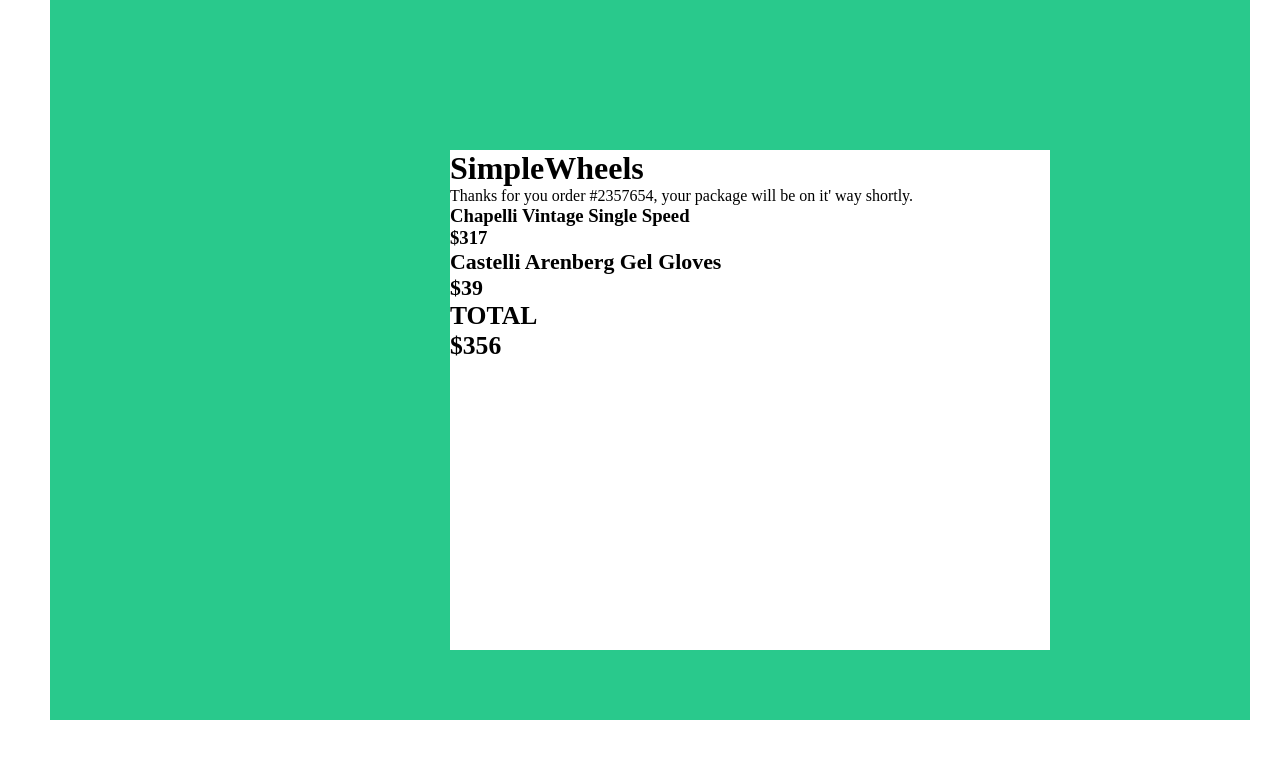
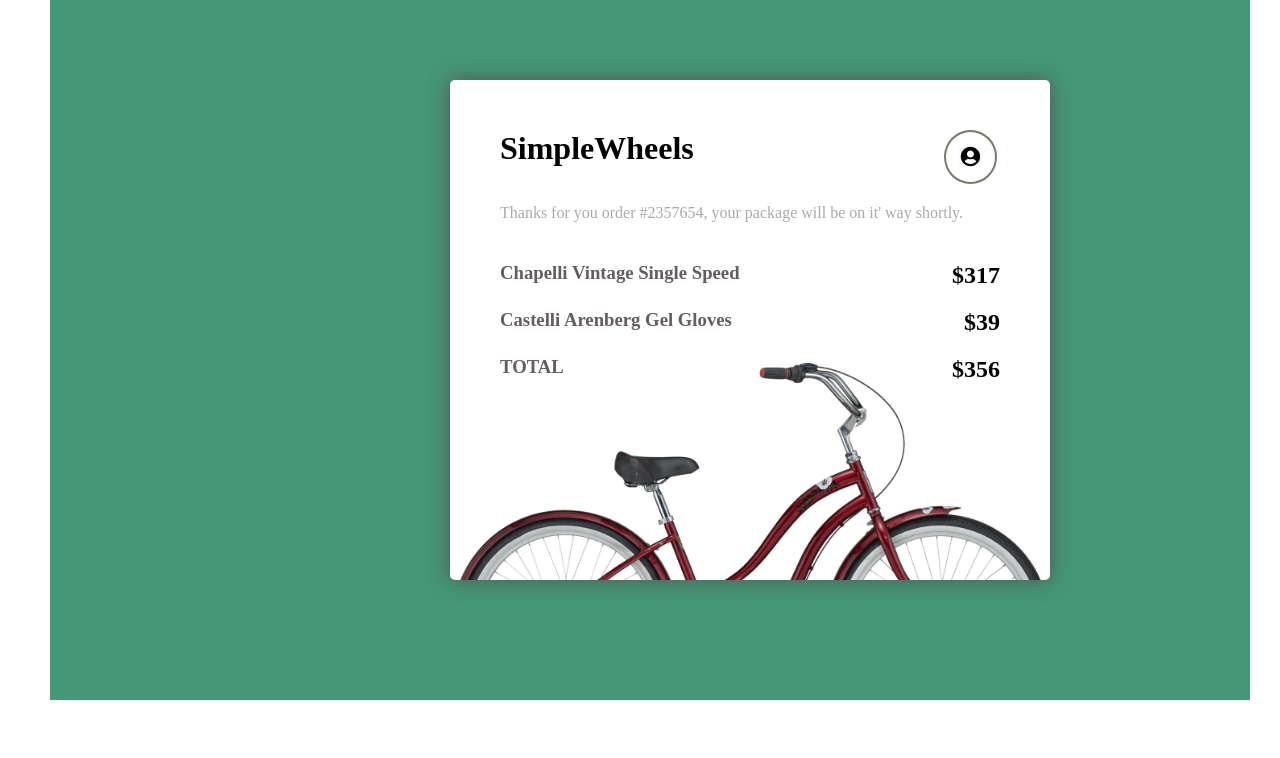
Before and after one commit to AmonovSokhib/14-dars_uy_ish, a plain HTML site: page index.html in a window 1280 px wide. Drawn offline with Linux system fonts and the light colour scheme.

Commit message:
first commit

```diff
--- a/file.css/styles.css
+++ b/file.css/styles.css
@@ -5,9 +5,9 @@
 }
 .section{
     min-width: 1200px;
- height: 720px;
+    height: 700px;
     margin: 0 50px;
- background-color: rgb(41, 201, 140);
+    background-color: rgb(68, 151, 119);
 }
 .container{
     width: 600px;
@@ -15,9 +15,54 @@
     background-color: #fff;
     position: absolute;
     left:450px;
- top: 150px;
+    top: 80px;
+  border-radius: 5px;
+  box-shadow: 0 0 20px #555;
+ background-image: url(/file.css/img/bicycle.png);
+ background-size: contain;
+background-position-y: 220px;
+ background-repeat: no-repeat;
+}
+
+.head{
+     display: flex;
+     width: 500px;
+      margin: 0 auto;
+     margin-top: 50px;
+}
+h1{
+    text-align: center;
+    margin-right: 250px;
+}
+i{
+    padding: 15px 15px;
+    font-size: 20px;
+    border: 2px solid rgb(121, 121, 109);
+    border-radius: 50%;
 
 }
-.head{
+i:hover{
+    box-shadow: 0 0 10px rgb(46, 41, 41);
+}
+.text{
+    width: 500px;
+    margin: 20px 50px;
+    color: #aaa;
+}
+.tittles{
+  width: 500px;
+  margin: 10px 50px;
 
 }
+h3{
+    color: rgb(100, 94, 94);
+}
+strong{
+    color: black;
+    font-size: 24px;
+}
+.tittle{
+    display: flex;
+   justify-content: space-between;
+   padding-top: 20px;
+}
--- a/index.html
+++ b/index.html
@@ -18,25 +18,32 @@
 <body>
 <div class="section">
   <div class="container">
+
     <header class="head">
       <h1>SimpleWheels</h1>
-
+      <i class="fas fa-user-circle"></i>
     </header>
-    <p class="pochta"> Thanks for you order #2357654, your package will be on it' way shortly.</p>
+  <div class="text">
+    <p> Thanks for you order #2357654, your package will be on it' way shortly.</p>
+  </div>
   <div class="tittles">
     <div class="tittle">
       <h3>Chapelli Vintage Single Speed<h3>
        <strong>$317</strong>
+      </div>
        <div class="tittle">
         <h3>Castelli Arenberg Gel Gloves<h3>
          <strong>$39</strong>
+        </div>
          <div class="tittle">
           <h3>TOTAL<h3>
            <strong>$356</strong>
+         </div>
+  </div>
 
-    </div>
+
   </div>
-  </div>
+</div>
 </div>
 </body>
 </html>
```
Also changed, not shown: file.css/img/bicycle.png (added). Lines whose indentation alone changed are shown as unchanged.
